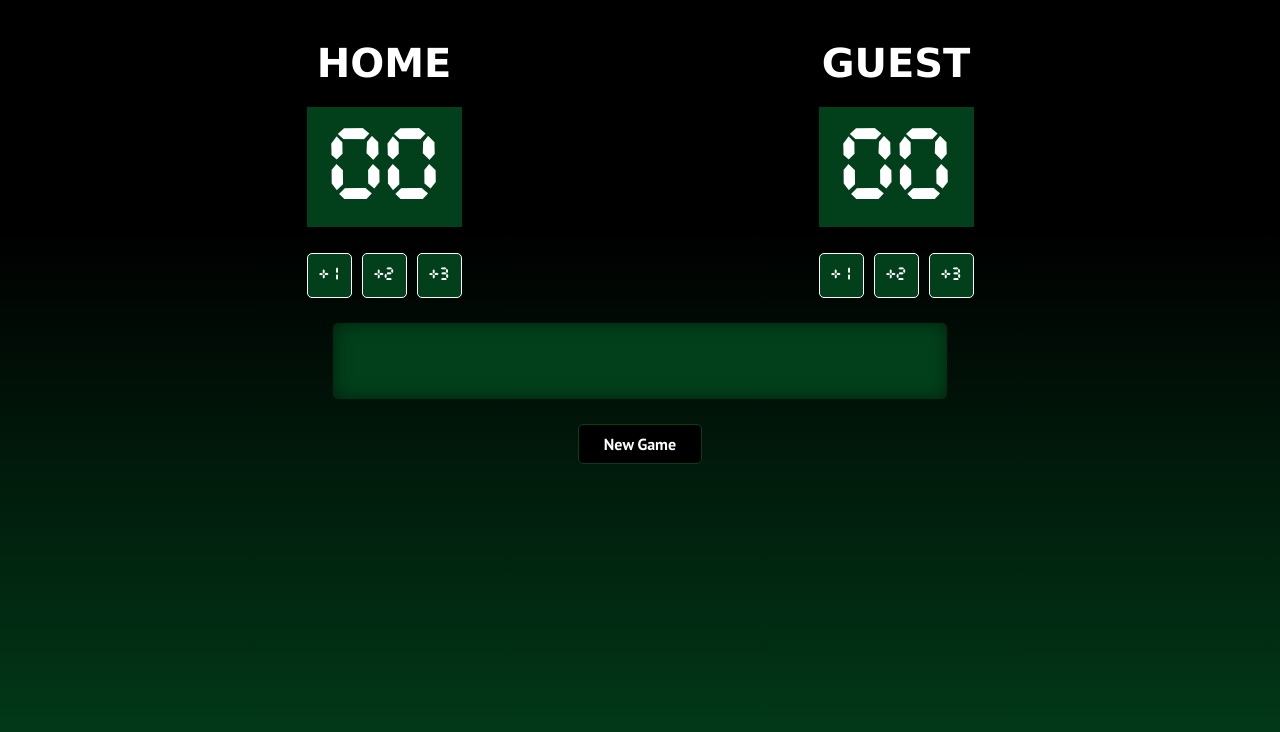
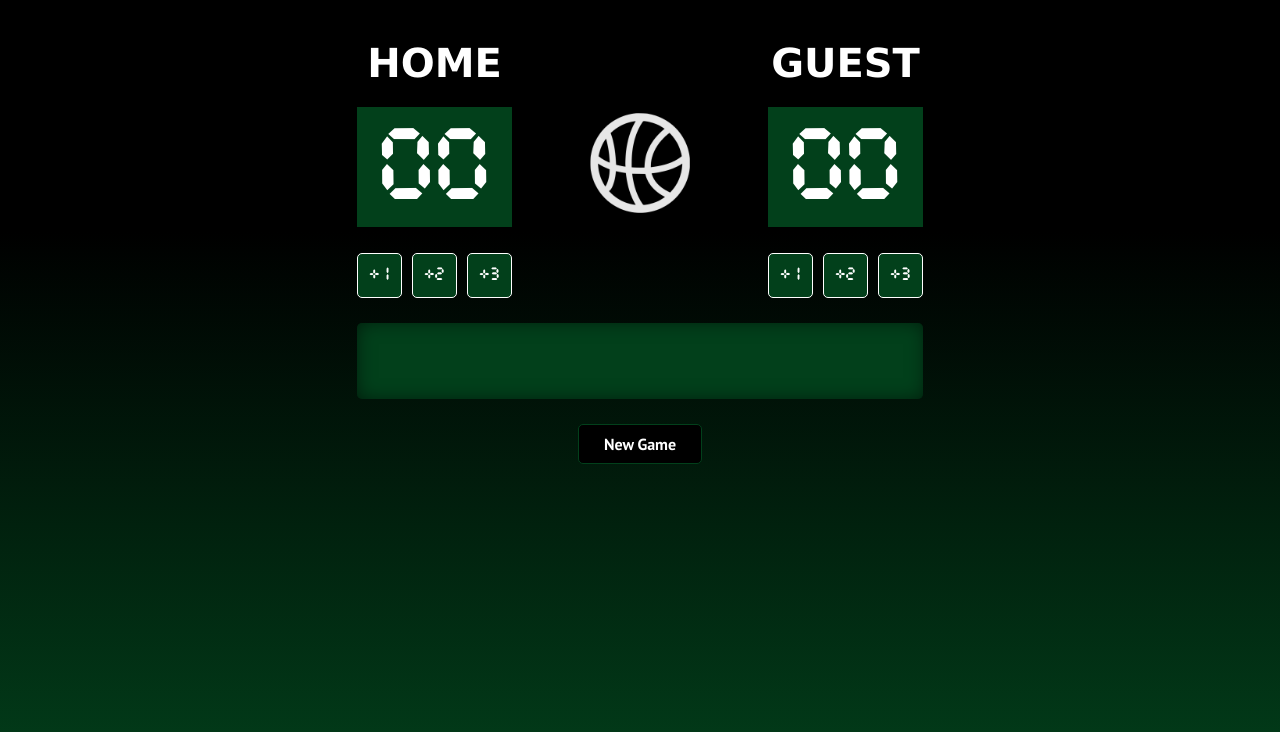
Before and after one commit to vigordesign/JavaScript-Basketball-Scoreboard, a plain HTML site: page index.html in a window 1280 px wide. Drawn offline with nearby package versions, Linux system fonts and the light colour scheme.

Commit message:
CSS updates!

```diff
--- a/index.css
+++ b/index.css
@@ -9,19 +9,35 @@
 
 body {
     margin: 0;
-    /* background-color: #000; */
     background: rgb(2,64,27);
     background: linear-gradient(0deg, rgba(2,64,27,1) 0%, rgba(0,0,0,1) 71%);
     color: #fff;
     width: 80%;
+    max-width: 566px;
     margin: 0 auto;
-    max-width: 80%;
+    min-width: 340px;
 }
 
 .container {
     display: flex;
-    justify-content: space-around;
+    justify-content: space-between;
     text-align: center;
+}
+
+/* .column1 {
+    margin-right: 25px;
+} */
+
+.logo {
+    display: flex;
+    flex-direction: column;
+    justify-content: center;
+}
+
+.logo img {
+    width: 100px;
+    padding-top: 27px;
+    opacity: 90%;
 }
 
 h3 {
@@ -73,9 +89,10 @@ h3 {
 .utilities {
     text-align: center;
     margin: 25px auto;
-    width: 60%;
+    width: 100%;
     font-family: 'PT Sans', sans-serif;
     font-weight: bold;
+    min-width: 340px;
 }
 
 .utilities button {
@@ -118,8 +135,8 @@ h3 {
 
 /* MOBILE */
 
-@media only screen and (max-width: 600px) {
-    .utilities {
-        width: 80%;
+@media only screen and (max-width: 680px) {
+    .logo {
+        display: none;
     }
 }
--- a/index.html
+++ b/index.html
@@ -5,10 +5,11 @@
         <link rel="preconnect" href="https://fonts.googleapis.com">
         <link rel="preconnect" href="https://fonts.gstatic.com" crossorigin>
         <link href="https://fonts.googleapis.com/css2?family=PT+Sans:wght@400;700&display=swap" rel="stylesheet">
+        <title>Basketball Scoreboard!</title>
     </head>
     <body>
         <div class="container">
-            <div>
+            <div class="column1">
                 <h3>HOME</h3>
                 <div id="homeScoreBox">
                     <div class="homeScore">
@@ -20,6 +21,9 @@
                     <button onclick="addTwoHome()">+2</button>
                     <button onclick="addThreeHome()">+3</button>
                 </div>
+            </div>
+            <div class="logo">
+                <img src="./bball.png"/>
             </div>
             <div>
                 <h3>GUEST</h3>
```
Also changed, not shown: bball.png (added), 1 other file.
